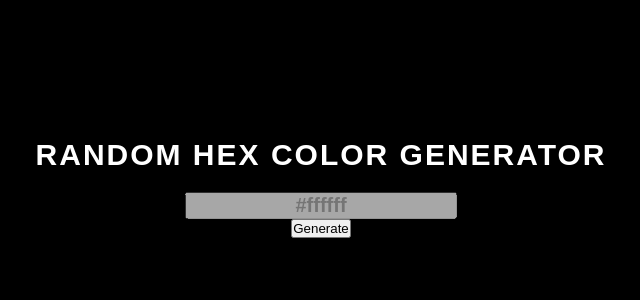
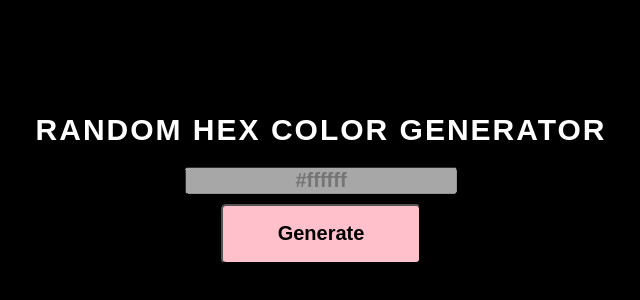
Before and after one commit to Jobayer109/DOM-Manipulation, a plain HTML site: page HEX Color Generator/index.html in a window 1280 px wide. Shown: the part 212-512 px from the top of the page, without its empty margins (319-959 px from the left). Drawn offline with Linux system fonts and the light colour scheme.

Commit message:
HEX Generator button has styled

```diff
--- a/HEX Color Generator/style.css
+++ b/HEX Color Generator/style.css
@@ -30,7 +30,30 @@ h1{
     font-weight: 600;
 }
 
+.btn__div{
+    text-align: center;
+    margin-top: 10px;
+    position: relative;
+    overflow: hidden;
+}
 
+#btn{
+    height: 60px;
+    width: 200px;
+    color: black;
+    font-weight: 600;
+    font-size: 20px;
+    cursor: pointer;
+    background-color:pink;
+    border-radius: 5px;
+    padding: 10px;
+}
+
+#btn:hover{
+    background-color: orangered;
+    color: white;
+    transition:all ease-in .2s
+}
 
 /* #btn::before{
     content: "";
```
